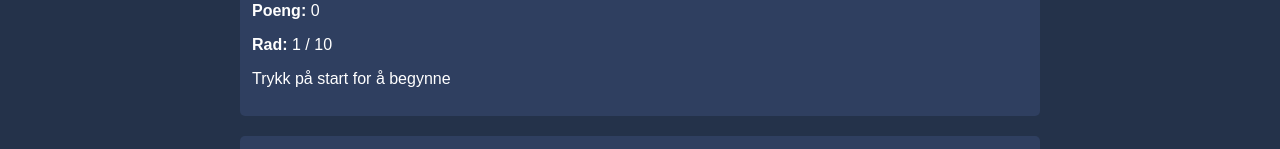
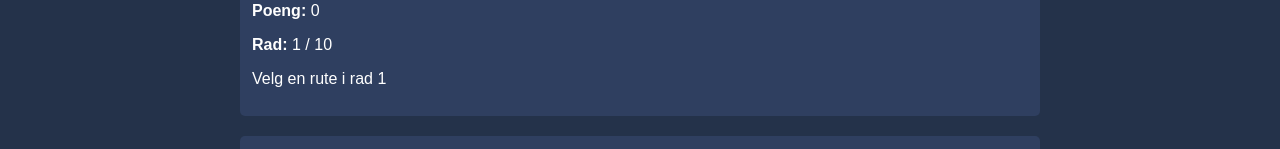
Before and after one commit to magjwv1212-debug/Jsprosjekt2, a plain HTML site: page Towers/towers.html in a window 1280 px wide. Both pictures are taken after a click on the button "Start spillet". Shown: the part 305-454 px from the top of the page. Drawn offline with Linux system fonts and the light colour scheme.

Commit message:
endringer i JS

```diff
--- a/Towers/towers.js
+++ b/Towers/towers.js
@@ -1,6 +1,7 @@
 const brett = document.getElementById("brett");
 const startBtn = document.getElementById("startBtn");
 const nivaa = document.getElementById("nivaa");
+
 const poengEl = document.getElementById("poeng");
 const radNrEl = document.getElementById("radNr");
 const meldingEl = document.getElementById("melding");
@@ -10,28 +11,40 @@ const BREDDER = {
     medium: 3,
     vanskelig: 2
 };
-
-poengEl.textContent = 0;
-radNrEl.textContent = 1;
-meldingEl.textContent = "Trykk på start for å begynne";
+let poeng = 0;
+let aktivRad = 0;
+let spillOver = false;
 
 startBtn.addEventListener("click", startSpill);
 
 function startSpill() {
+
+    poeng = 0;
+    aktivRad = 0;
+    spillOver = false;
+
+    poengEl.textContent = poeng;
+    radNrEl.textContent = aktivRad + 1;
+    meldingEl.textContent = "Velg en rute i rad 1";
+
     const bredde = BREDDER[nivaa.value] || 2;
+
     lagBrett(bredde);
 }
 
 function lagBrett(bredde) {
+
     brett.innerHTML = "";
 
     for (let rad = 0; rad < 10; rad++) {
+
         const radDiv = document.createElement("div");
         radDiv.className = "rad";
 
         radDiv.style.gridTemplateColumns = `repeat(${bredde}, 1fr)`;
 
         for (let kolonne = 0; kolonne < bredde; kolonne++) {
+
             const knapp = document.createElement("button");
             knapp.className = "rute";
             knapp.textContent = "?";
```
Also changed, not shown: Towers/towers.html (+0 -1 lines).
